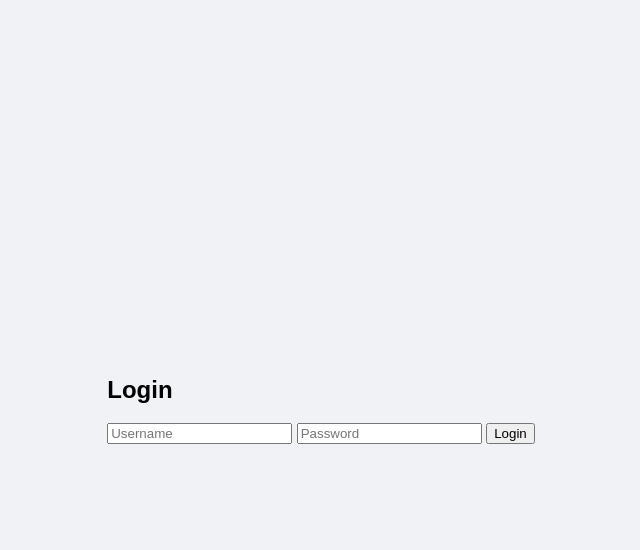
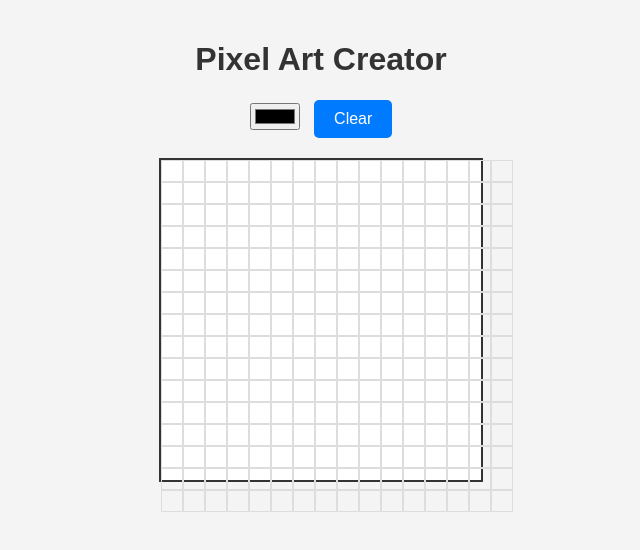
Before and after one commit to SharadHub/my-projects, a plain HTML site: page index.html in a window 1280 px wide. Shown: the whole page, without its empty margins (319-959 px from the left). Drawn offline with Linux system fonts and the light colour scheme.

Commit message:
Add files via upload

```diff
--- a/index.html
+++ b/index.html
@@ -3,18 +3,91 @@
 <head>
     <meta charset="UTF-8">
     <meta name="viewport" content="width=device-width, initial-scale=1.0">
-    <title>Login Page</title>
-    <link rel="stylesheet" href="style.css">
+    <title>Pixel Art Creator</title>
+    <style>
+        body {
+            font-family: Arial, sans-serif;
+            text-align: center;
+            background-color: #f4f4f4;
+            margin: 0;
+            padding: 20px;
+        }
+        h1 {
+            color: #333;
+        }
+        .controls {
+            margin-bottom: 20px;
+        }
+        #colorPicker {
+            margin-right: 10px;
+        }
+        #grid {
+            display: grid;
+            grid-template-columns: repeat(16, 1fr);
+            width: 320px;
+            height: 320px;
+            border: 2px solid #333;
+            margin: 0 auto;
+            background-color: #fff;
+        }
+        .pixel {
+            width: 20px;
+            height: 20px;
+            border: 1px solid #ddd;
+            transition: background-color 0.2s;
+        }
+        .pixel:hover {
+            border-color: #aaa;
+        }
+        button {
+            background-color: #007BFF;
+            color: white;
+            border: none;
+            padding: 10px 20px;
+            cursor: pointer;
+            font-size: 16px;
+            border-radius: 5px;
+            transition: background 0.3s;
+        }
+        button:hover {
+            background-color: #0056b3;
+        }
+    </style>
 </head>
 <body>
-    <div class="login-container">
-        <h2>Login</h2>
-        <form action="app.php" method="POST" onsubmit="return validateForm()">
-            <input type="text" id="username" name="username" placeholder="Username" required>
-            <input type="password" id="password" name="password" placeholder="Password" required>
-            <button type="submit">Login</button>
-        </form>
+    <h1>Pixel Art Creator</h1>
+    <div class="controls">
+        <input type="color" id="colorPicker" value="#000000">
+        <button id="clearBtn">Clear</button>
     </div>
-    <script src="script.js"></script>
+    <div id="grid"></div>
+
+    <script>
+        function createGrid(size = 16) {
+            const container = document.getElementById("grid");
+            container.innerHTML = "";
+            container.style.gridTemplateColumns = `repeat(${size}, 1fr)`;
+            for (let i = 0; i < size * size; i++) {
+                const pixel = document.createElement("div");
+                pixel.classList.add("pixel");
+                pixel.addEventListener("click", () => {
+                    pixel.style.backgroundColor = currentColor;
+                });
+                container.appendChild(pixel);
+            }
+        }
+
+        let currentColor = "#000000";
+        document.getElementById("colorPicker").addEventListener("input", (e) => {
+            currentColor = e.target.value;
+        });
+        document.getElementById("clearBtn").addEventListener("click", () => {
+            document.querySelectorAll(".pixel").forEach(pixel => {
+                pixel.style.backgroundColor = "#fff";
+            });
+        });
+
+        createGrid();
+    </script>
 </body>
 </html>
```
